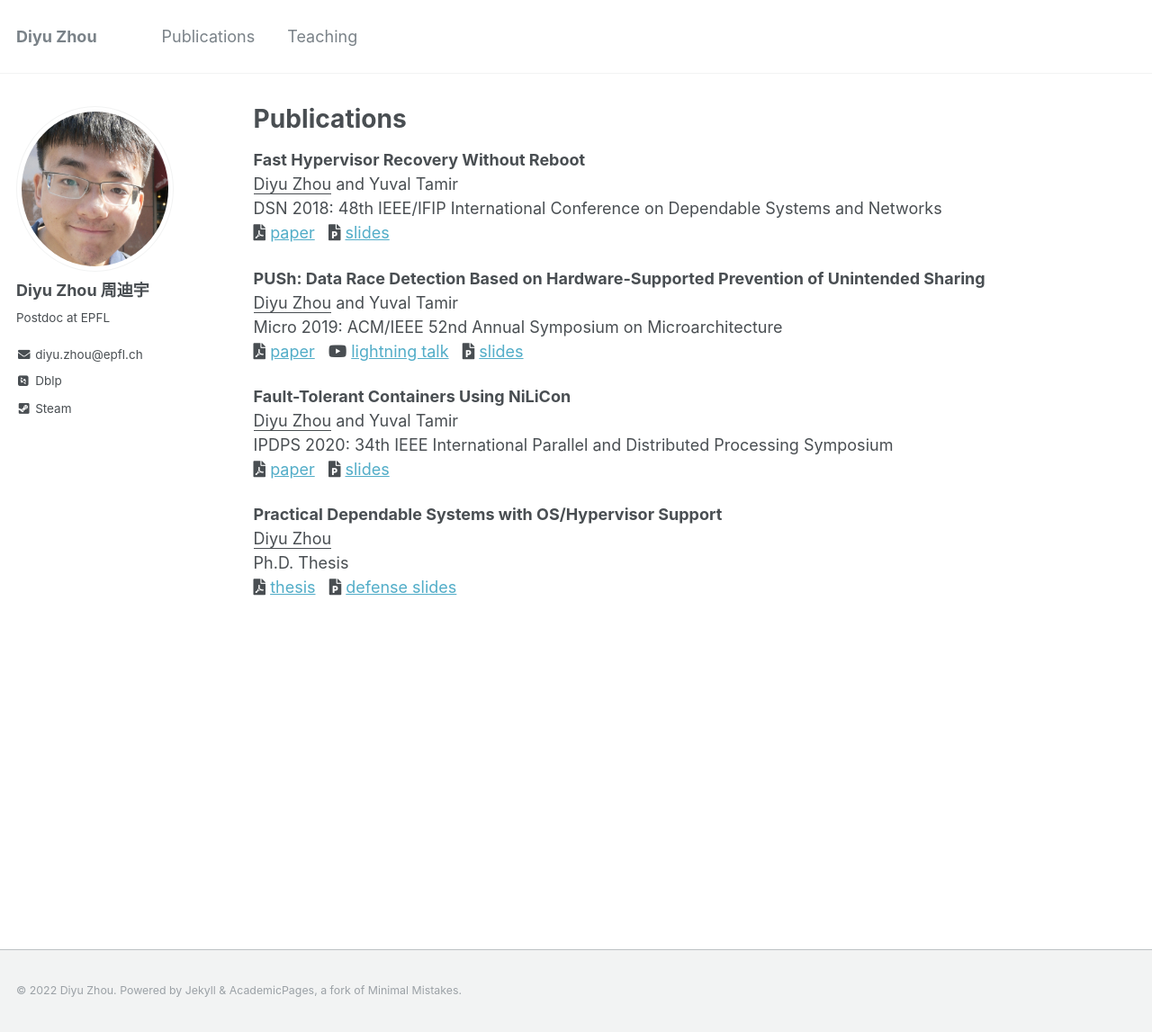
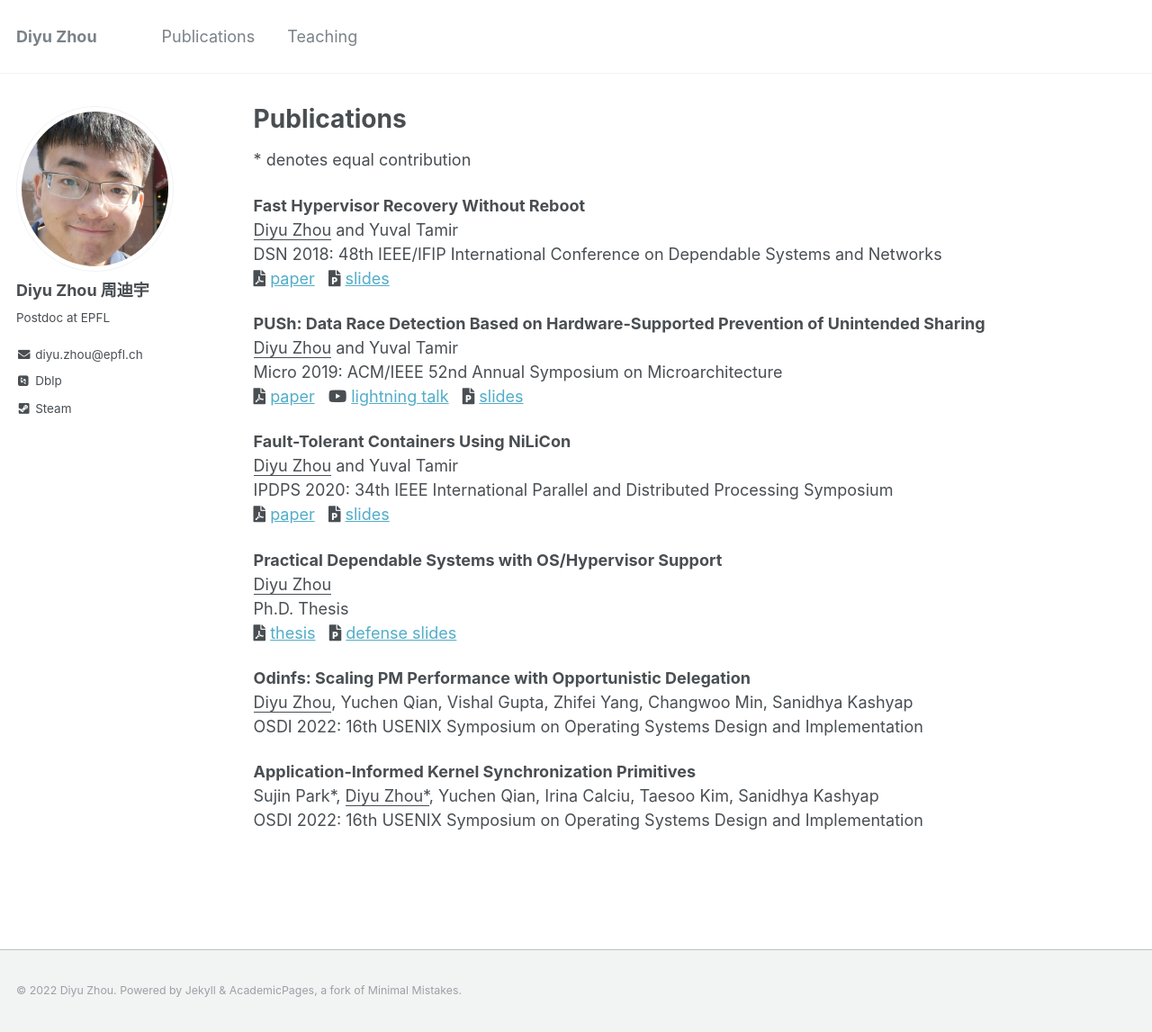
Before and after one commit to zhou-diyu/zhou-diyu.github.io, a Jekyll site: the page built from _pages/publications.md, in a window 1280 px wide and 1147 px high. Shown: the whole window at 90% size. Built offline with Jekyll 4.4.1, drawn with Linux system fonts in a browser that asks for light colours; some web fonts are replaced.

Commit message:
OSDI 2022

```diff
--- a/_pages/publications.md
+++ b/_pages/publications.md
@@ -4,6 +4,8 @@ title: "Publications"
 permalink: /publications/
 author_profile: true
 ---
+\* denotes equal contribution
+
 **Fast Hypervisor Recovery Without Reboot** \
 <ins>Diyu Zhou</ins> and Yuval Tamir \
 DSN 2018:  48th IEEE/IFIP International Conference on Dependable Systems and Networks \
@@ -29,6 +31,15 @@ Ph.D. Thesis \
 <i class="fas fa-file-pdf" aria-hidden="true"></i> [thesis](/files/thesis.pdf)
 &nbsp; <i class="fas fa-file-powerpoint"></i> [defense slides](/files/defense.pptx)
 
+**Odinfs: Scaling PM Performance with Opportunistic Delegation** \
+<ins>Diyu Zhou</ins>, Yuchen Qian, Vishal Gupta, Zhifei Yang, Changwoo Min, Sanidhya Kashyap \
+OSDI 2022: 16th USENIX Symposium on Operating Systems Design and Implementation
+
+**Application-Informed Kernel Synchronization Primitives** \
+Sujin Park*, <ins>Diyu Zhou*</ins>, Yuchen Qian, Irina Calciu, Taesoo Kim, Sanidhya Kashyap \
+OSDI 2022: 16th USENIX Symposium on Operating Systems Design and Implementation
+
+
 <!---
 **HyCoR: Fault-Tolerant Replicated Containers Based on Checkpoint and Replay** \
 <ins>Diyu Zhou</ins> and Yuval Tamir \
```
